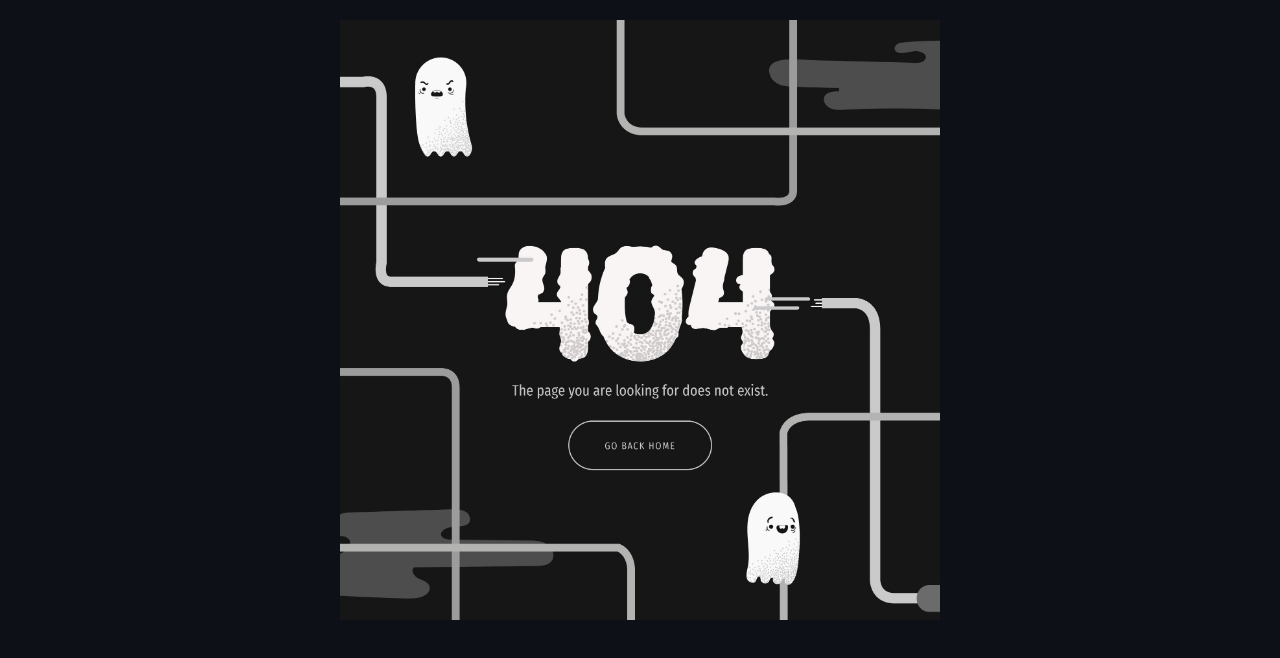
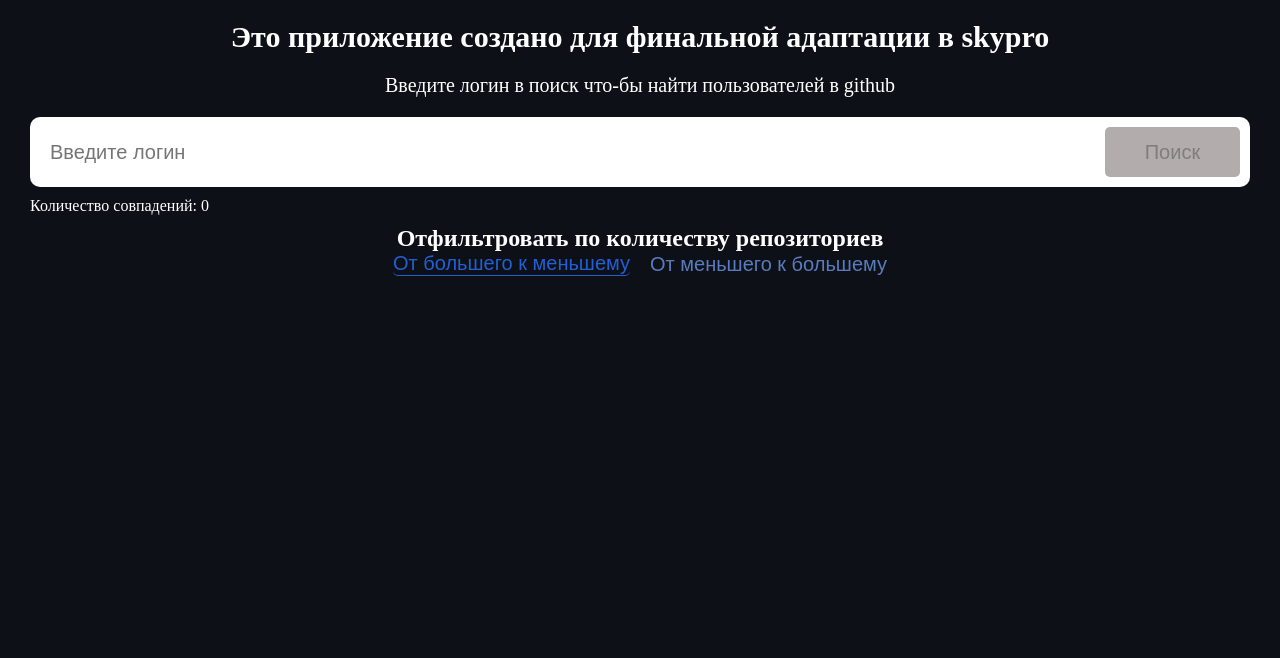
Before and after one commit to AkoostA/SkyPro-Certification__Search-GitHub, a React (Create React App) app: page / in a window 1280 px wide. Shown: the top 658 px of the page. Built offline with nearby package versions, Linux system fonts and the light colour scheme.

Commit message:
HashRouter

```diff
--- a/src/components/AppRoutes/AppRoutes.tsx
+++ b/src/components/AppRoutes/AppRoutes.tsx
@@ -4,11 +4,9 @@
 import NotFound from "../../pages/NotFound/NotFound";
 
 function AppRoutes() {
-  const PATH = "/skypro__search-github";
-
   return (
     <Routes>
-      <Route path={PATH} element={<Main />} />
+      <Route path="/" element={<Main />} />
       <Route path="/user" element={<User />} />
       <Route path="*" element={<NotFound />} />
     </Routes>
```
